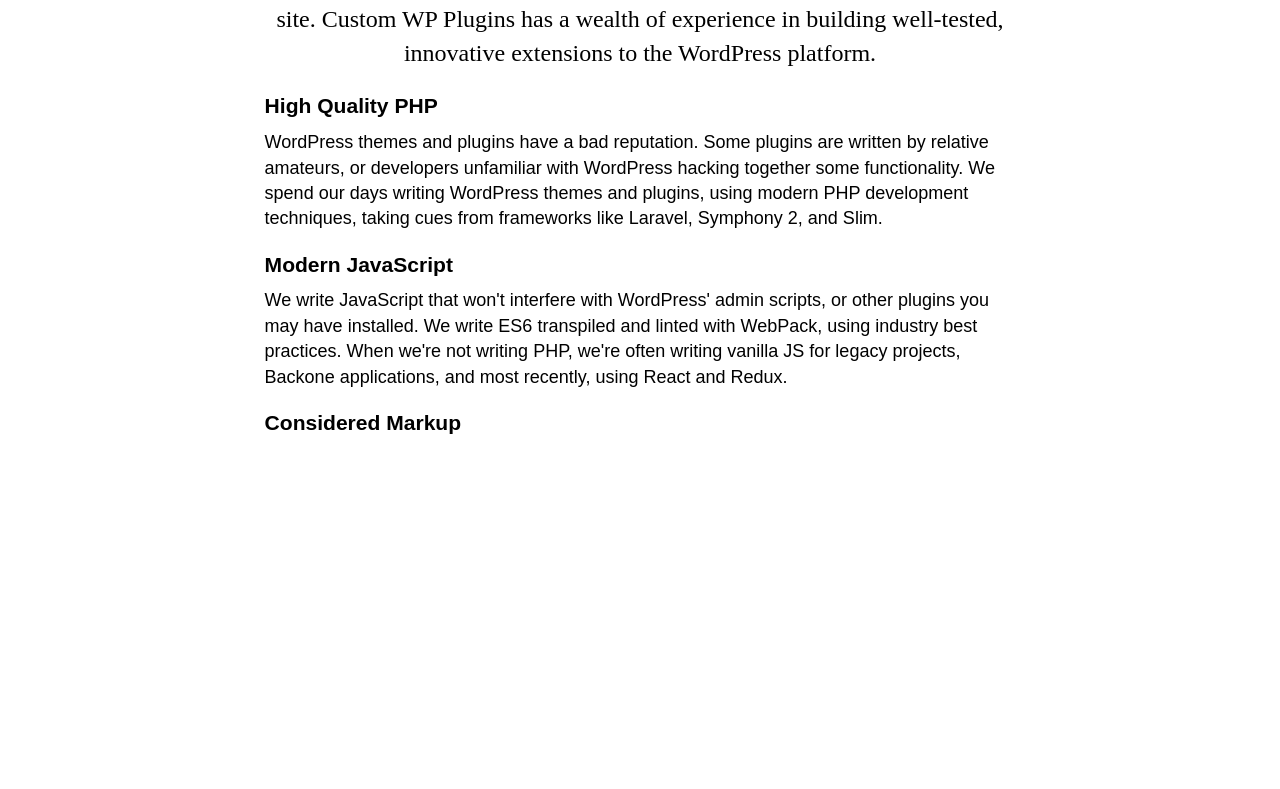
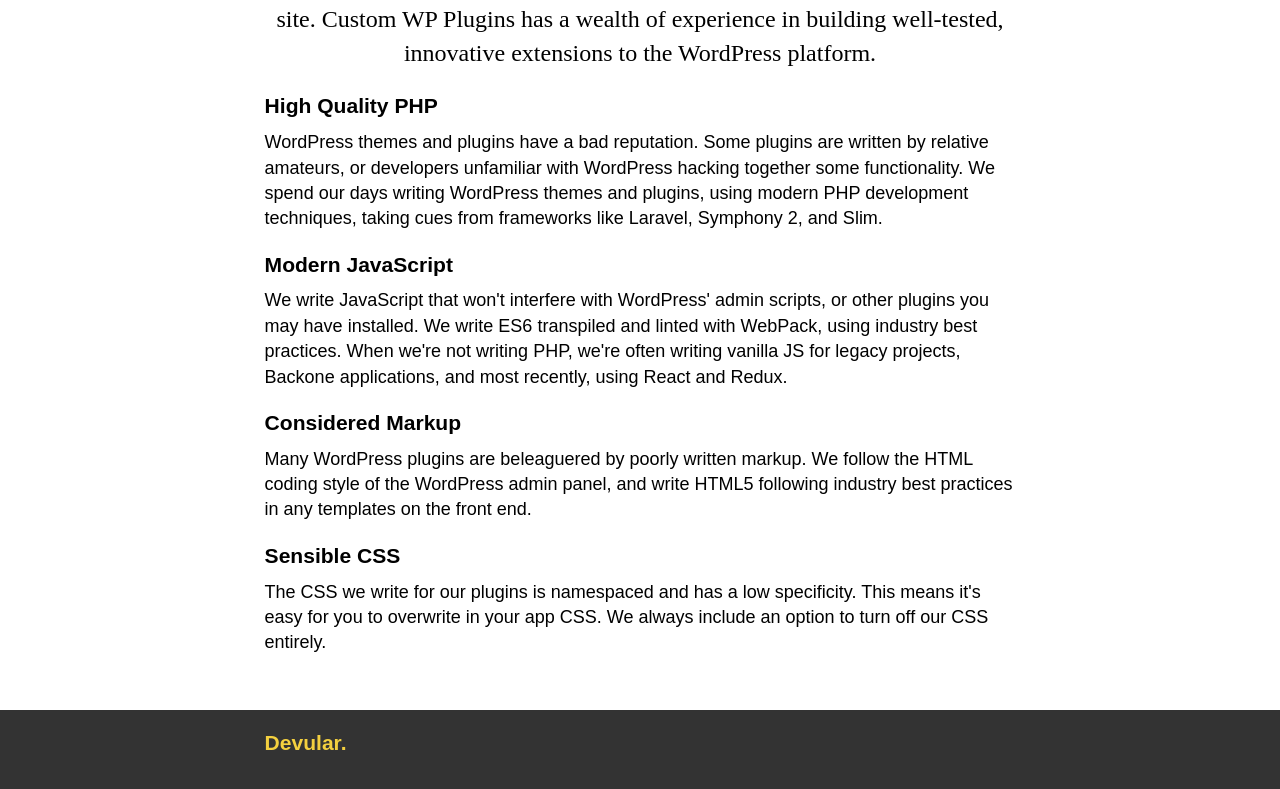
Before and after one commit to jonsherrard/customwpplugins, a React (Create React App) app: page / in a window 1280 px wide. Shown: the part 245-1034 px from the top of the page. Before the commit the page ends 800 px from the top, so only its background shows below. Built offline with nearby package versions, Linux system fonts and the light colour scheme; the HTML template or start-up script is replaced by a standard one.

Commit message:
footer and breaking out tenets

```diff
--- a/src/App.js
+++ b/src/App.js
@@ -1,8 +1,14 @@
 import React, { Component } from 'react';
 import logo from './logo.svg';
 import './App.css';
+import Footer from './Footer.js';
+import Tenet from './Tenet.js';
+import tenets from './tenetText.js'
 
 class App extends Component {
+
+
+
   render() {
     return (
       <div className="App">
@@ -14,18 +20,13 @@ class App extends Component {
           <p className="App-intro">
             Add custom features, pages, dashboards, and functionality to your WordPress site. Custom WP Plugins has a wealth of experience in building well-tested, innovative extensions to the WordPress platform.
           </p>
-          <p>
-          </p>
-          <h3>High Quality PHP</h3>
-          <p>
-            WordPress themes and plugins have a bad reputation. Some plugins are written by relative amateurs, or developers unfamiliar with WordPress hacking together some functionality. We spend our days writing WordPress themes and plugins, using modern PHP development techniques, taking cues from frameworks like Laravel, Symphony 2, and Slim.
-          </p>
-          <h3>Modern JavaScript</h3>
-          <p>
-            We write JavaScript that won't interfere with WordPress' admin scripts, or other plugins you may have installed. We write ES6 transpiled and linted with WebPack, using industry best practices. When we're not writing PHP, we're often writing vanilla JS for legacy projects, Backone applications, and most recently, using React and Redux.
-          </p>
-          <h3>Considered Markup</h3>
+
+          {tenets.map((tenet, index) => {
+            return <Tenet key={index} {...tenet} />
+          })}
+
         </div>
+        <Footer />
       </div>
     );
   }
--- /dev/null
+++ b/src/Footer.css
@@ -0,0 +1,10 @@
+.App-footer {
+  background: #333333;
+  color: #F4D03F;
+  overflow:hidden;
+  padding-bottom: 3em;
+  margin-top: 3em;
+}
+
+.App-company-name {
+}
--- /dev/null
+++ b/src/Footer.js
@@ -0,0 +1,17 @@
+import React, { Component } from 'react';
+import './Footer.css'
+
+class Footer extends Component {
+  render() {
+    return (
+      <footer className="App-footer">
+        <div className="App-body">
+          <h3 className="App-company-name">Devular.</h3>
+        </div>
+      </footer>
+    )
+
+  }
+}
+
+export default Footer
--- /dev/null
+++ b/src/Tenet.js
@@ -0,0 +1,14 @@
+import React, { Component } from 'react';
+
+class Tenet extends Component {
+  render() {
+    return (
+      <div>
+        <h3>{this.props.title}</h3>
+        <p>{this.props.text}</p>
+      </div>
+    )
+  }
+}
+
+export default Tenet
--- /dev/null
+++ b/src/tenetText.js
@@ -0,0 +1,20 @@
+ let tenets = [
+      {
+        "title": "High Quality PHP",
+        "text": "WordPress themes and plugins have a bad reputation. Some plugins are written by relative amateurs, or developers unfamiliar with WordPress hacking together some functionality. We spend our days writing WordPress themes and plugins, using modern PHP development techniques, taking cues from frameworks like Laravel, Symphony 2, and Slim."
+      },
+      {
+        "title": "Modern JavaScript",
+        "text": "We write JavaScript that won't interfere with WordPress' admin scripts, or other plugins you may have installed. We write ES6 transpiled and linted with WebPack, using industry best practices. When we're not writing PHP, we're often writing vanilla JS for legacy projects, Backone applications, and most recently, using React and Redux."
+      },
+      {
+        "title": "Considered Markup",
+        "text": "Many WordPress plugins are beleaguered by poorly written markup. We follow the HTML coding style of the WordPress admin panel, and write HTML5 following industry best practices in any templates on the front end."
+      },
+      {
+        "title": "Sensible CSS",
+        "text": "The CSS we write for our plugins is namespaced and has a low specificity. This means it's easy for you to overwrite in your app CSS. We always include an option to turn off our CSS entirely."
+      }
+    ];
+
+export default tenets
```
